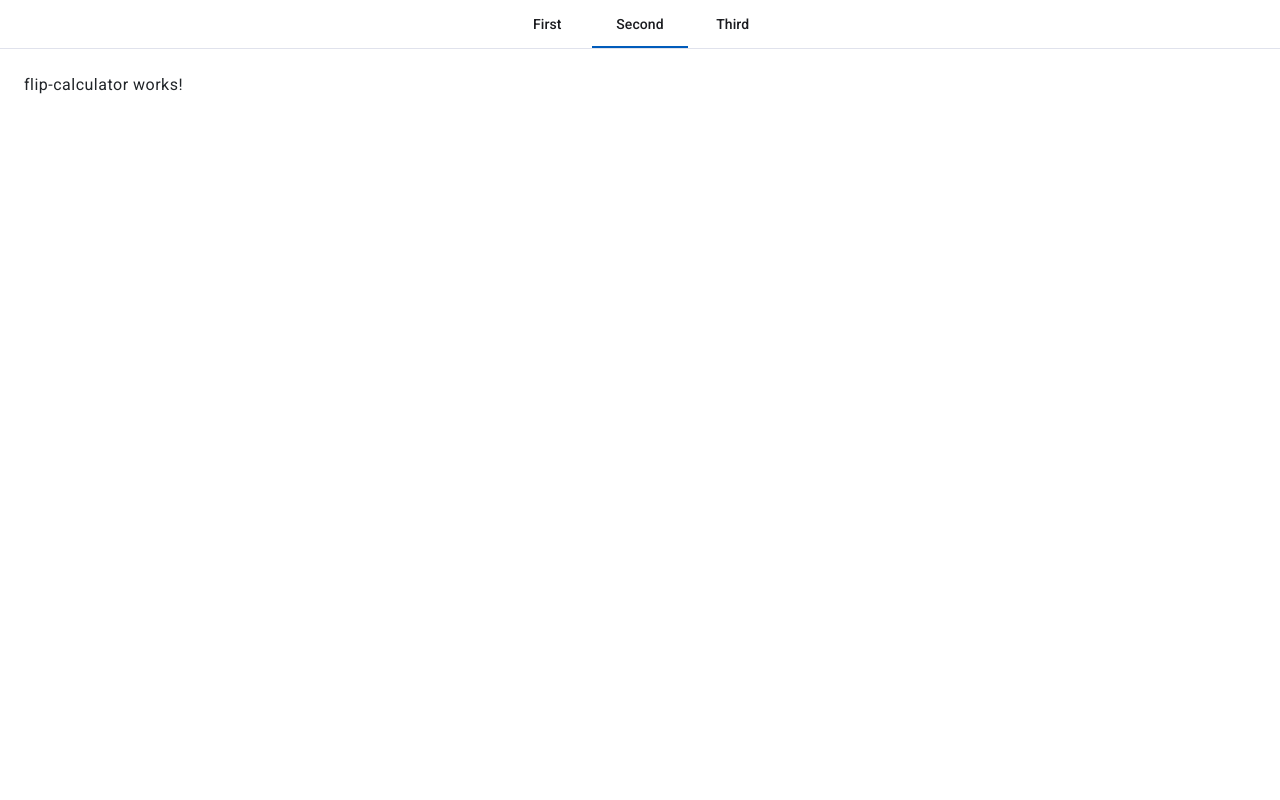
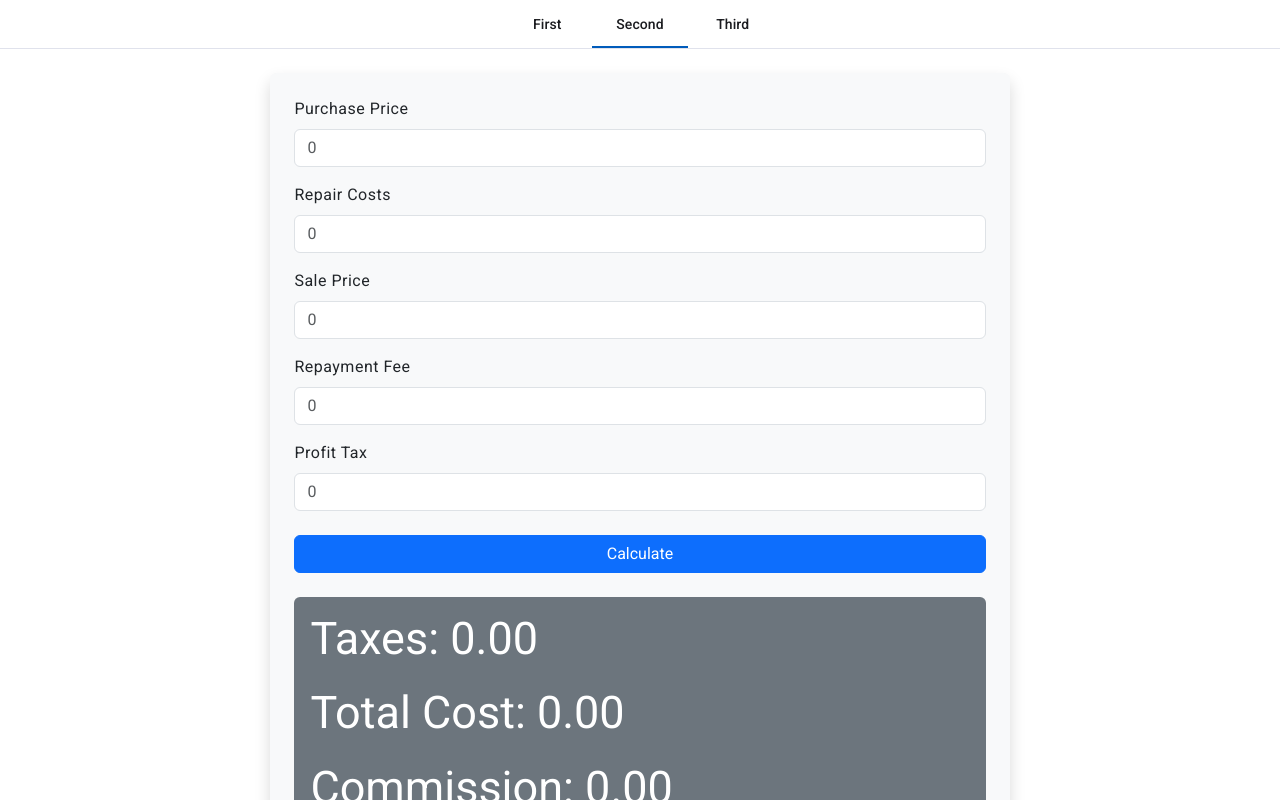
Before and after one commit to danielyordanov07/real_estate_calculator, an Angular app in the folder real_estate_calculator/: page / in a window 1280 px wide. Both pictures are taken after a click on the tab "Second". Shown: the top 800 px of the page. Built offline with nearby package versions, Linux system fonts and the light colour scheme.

Commit message:
finished both basic calculators

```diff
--- a/real_estate_calculator/src/app/components/calculator/calculator.component.css
+++ b/real_estate_calculator/src/app/components/calculator/calculator.component.css
@@ -1,5 +1,3 @@
-@import url('https://cdn.jsdelivr.net/npm/bootstrap@5.3.0-alpha3/dist/css/bootstrap.min.css');
-
 @media screen and (min-width: 1080px) {
     #calculator-container {
         width: 60%;
--- a/real_estate_calculator/src/app/components/calculator/calculator.component.html
+++ b/real_estate_calculator/src/app/components/calculator/calculator.component.html
@@ -4,6 +4,7 @@
       <label for="salePriceInput" class="form-label">Sale Price</label>
       <input id="salePriceInput" type="number"
       class="form-control"
+      placeholder="0"
       [(ngModel)]="inputs.salePrice"
       (input)="calculateResults()">
     </div>
@@ -12,20 +13,25 @@
       <label for="repairCostsInput" class="form-label">Repair Costs</label>
       <input id="repairCostsInput" type="number"
         class="form-control"
+        placeholder="0"
         [(ngModel)]="inputs.repairCosts"
         (input)="calculateResults()">
     </div>
 
     <div class="mb-3">
       <label for="aprInput" class="form-label">APR%</label>
-      <input id="aprInput" type="number" class="form-control"
+      <input id="aprInput" type="number"
+        class="form-control"
+        placeholder="0"
         [(ngModel)]="inputs.apr"
         (input)="calculateResults()">
     </div>
 
     <div class="mb-3">
       <label for="loanYearsInput" class="form-label">Loan Years</label>
-      <input id="loanYearsInput" type="number" class="form-control"
+      <input id="loanYearsInput" type="number"
+        class="form-control"
+        placeholder="0"
         [(ngModel)]="inputs.loanYears"
         (input)="calculateResults()">
     </div>
--- a/real_estate_calculator/src/app/components/calculator/calculator.component.ts
+++ b/real_estate_calculator/src/app/components/calculator/calculator.component.ts
@@ -1,25 +1,24 @@
+import { Component } from '@angular/core';
 import { CommonModule } from '@angular/common';
-import { Component, OnInit } from '@angular/core';
 import { FormsModule, ReactiveFormsModule } from '@angular/forms';
-import { MainCalculatorInputModel } from '../../models/main-calculator-input';
-import { MainCalculatorResultModel } from '../../models/main-calculator-result';
-import { MatInputModule} from '@angular/material/input';
+import { MainCalculatorInputModel } from '../../models/main-calculator-model/main-calculator-input';
+import { MainCalculatorResultModel } from '../../models/main-calculator-model/main-calculator-result';
 
 @Component({
   selector: 'calculator',
   templateUrl: './calculator.component.html',
   styleUrl: './calculator.component.css',
   standalone: true,
-  imports: [FormsModule, ReactiveFormsModule, CommonModule, MatInputModule]
+  imports: [FormsModule, ReactiveFormsModule, CommonModule]
 })
 export class MainCalculatorComponent {
-  inputs: MainCalculatorInputModel = {
-    salePrice: 0,
-    repairCosts: 0,
-    apr: 0,
-    loanYears: 0
+  public inputs: MainCalculatorInputModel = {
+    salePrice: null,
+    repairCosts: null,
+    apr: null,
+    loanYears: null
   };
-  results: MainCalculatorResultModel = {
+  public results: MainCalculatorResultModel = {
     purchaseCosts: 0,
     credit: 0,
     monthlyRate: 0,
@@ -28,11 +27,11 @@ export class MainCalculatorComponent {
   };
 
   public calculateResults(): void {
-    this.results.purchaseCosts = this.inputs.salePrice * 1.07;
-    this.results.credit = this.results.purchaseCosts + this.inputs.repairCosts;
+    this.results.purchaseCosts = (this.inputs.salePrice ?? 0) * 1.07;
+    this.results.credit = this.results.purchaseCosts + (this.inputs.repairCosts ?? 0);
 
-    this.results.monthlyRate = (this.inputs.apr / 100) / 12;;
-    this.results.months = this.inputs.loanYears * 12;
+    this.results.monthlyRate = ((this.inputs.apr ?? 0) / 100) / 12;;
+    this.results.months = (this.inputs.loanYears ?? 0) * 12;
 
     if (this.results.monthlyRate > 0) {
       this.results.monthlyPayment = this.results.credit *
--- a/real_estate_calculator/src/app/components/flip-calculator/flip-calculator.component.css
+++ b/real_estate_calculator/src/app/components/flip-calculator/flip-calculator.component.css
@@ -0,0 +1,5 @@
+@media screen and (min-width: 1080px) {
+    #calculator-container {
+        width: 60%;
+    }
+}
--- a/real_estate_calculator/src/app/components/flip-calculator/flip-calculator.component.html
+++ b/real_estate_calculator/src/app/components/flip-calculator/flip-calculator.component.html
@@ -1 +1,59 @@
-<p>flip-calculator works!</p>
+<div id="calculator-container" class="container bg-light p-4 rounded shadow">
+  <section class="mb-4">
+    <div class="mb-3">
+      <label for="purchasePriceInput" class="form-label">Purchase Price</label>
+      <input id="purchasePriceInput" type="number"
+        class="form-control"
+        placeholder="0"
+        [(ngModel)]="inputs.purchasePrice"
+        (input)="calculateResults()">
+    </div>
+
+    <div class="mb-3">
+      <label for="repairCostsInput" class="form-label">Repair Costs</label>
+      <input id="repairCostsInput" type="number"
+        class="form-control"
+        placeholder="0"
+        [(ngModel)]="inputs.repairCosts"
+        (input)="calculateResults()">
+    </div>
+
+    <div class="mb-3">
+      <label for="salePriceInput" class="form-label">Sale Price</label>
+      <input id="salePriceInput" type="number"
+        class="form-control"
+        placeholder="0"
+        [(ngModel)]="inputs.salePrice"
+        (input)="calculateResults()">
+    </div>
+
+    <div class="mb-3">
+      <label for="repaymentFeeInput" class="form-label">Repayment Fee</label>
+      <input id="repaymentFeeInput" type="number"
+        class="form-control"
+        placeholder="0"
+        [(ngModel)]="inputs.repaymentFee"
+        (input)="calculateResults()">
+    </div>
+
+    <div class="mb-3">
+      <label for="profitTaxInput" class="form-label">Profit Tax</label>
+      <input id="profitTaxInput" type="number"
+        class="form-control"
+        placeholder="0"
+        [(ngModel)]="inputs.profitTax"
+        (input)="calculateResults()">
+    </div>
+  </section>
+
+  <div class="text-center">
+    <button id="calculateButton" (click)="calculateResults()" class="btn btn-primary w-100">Calculate</button>
+  </div>
+
+  <div id="resultDiv" class="mt-4 p-3 bg-secondary text-white rounded">
+    <h2>Taxes: {{ results.taxes | number : '1.2-2' }}</h2>
+    <h2>Total Cost: {{ results.totalCost | number : '1.2-2' }}</h2>
+    <h2>Commission: {{ results.commission | number : '1.2-2' }}</h2>
+    <h2>Profit (EUR): {{ results.profitEUR | number : '1.2-2' }}</h2>
+    <h2>Profit (BGN): {{ results.profitBGN | number : '1.2-2' }}</h2>
+  </div>
--- a/real_estate_calculator/src/app/components/flip-calculator/flip-calculator.component.ts
+++ b/real_estate_calculator/src/app/components/flip-calculator/flip-calculator.component.ts
@@ -1,14 +1,52 @@
 import { Component } from '@angular/core';
 import { CommonModule } from '@angular/common';
-import { MatInputModule } from '@angular/material/input';
+import { FormsModule, ReactiveFormsModule } from '@angular/forms';
+import { FlipCalculatorInputModel } from "../../models/flip-calculator-model/flip-calculator-inputs"
+import { FlipCalculatorResultModel } from '../../models/flip-calculator-model/flip-calculator-result';
 
 @Component({
   selector: 'flip-calculator',
   standalone: true,
-  imports: [CommonModule, MatInputModule],
+  imports: [CommonModule, FormsModule, ReactiveFormsModule],
   templateUrl: './flip-calculator.component.html',
   styleUrl: './flip-calculator.component.css'
 })
 export class FlipCalculatorComponent {
+  public inputs: FlipCalculatorInputModel = {
+    purchasePrice: null,
+    repairCosts: null,
+    salePrice: null,
+    repaymentFee: null,
+    profitTax: null
+  };
 
+  public results: FlipCalculatorResultModel = {
+    taxes: 0,
+    totalCost: 0,
+    commission: 0,
+    profitEUR: 0,
+    profitBGN: 0
+  };
+
+  public calculateResults() {
+    const purchase = (this.inputs.purchasePrice ?? 0) || 0;
+    const repair = (this.inputs.repairCosts ?? 0) || 0;
+    const sale = (this.inputs.salePrice ?? 0) || 0;
+    const repay = (this.inputs.repaymentFee ?? 0) || 0;
+    const taxProfit = (this.inputs.profitTax ?? 0) || 0;
+
+    const taxes = purchase * 0.07;
+    const totalCost = purchase + repair + taxes;
+    const commission = sale * 0.02;
+    const profitEUR = sale - repay - taxProfit - totalCost - commission;
+    const profitBGN = profitEUR * 1.95583;
+
+    this.results = {
+      taxes,
+      totalCost,
+      commission,
+      profitEUR,
+      profitBGN
+    };
+  }
 }
--- a/real_estate_calculator/src/app/components/main-tab/main-tab.component.css
+++ b/real_estate_calculator/src/app/components/main-tab/main-tab.component.css
@@ -1,3 +1,6 @@
+/* needed for all calculators */
+@import url('https://cdn.jsdelivr.net/npm/bootstrap@5.3.0-alpha3/dist/css/bootstrap.min.css');
+
 .tab-container {
     padding: 3vh;
 }
--- /dev/null
+++ b/real_estate_calculator/src/app/models/flip-calculator-model/flip-calculator-inputs.ts
@@ -0,0 +1,7 @@
+export interface FlipCalculatorInputModel {
+  purchasePrice: number | null;
+  repairCosts: number | null;
+  salePrice: number | null;
+  repaymentFee: number | null;
+  profitTax: number | null;
+}
--- /dev/null
+++ b/real_estate_calculator/src/app/models/flip-calculator-model/flip-calculator-result.ts
@@ -0,0 +1,7 @@
+export interface FlipCalculatorResultModel {
+  taxes: number;
+  totalCost: number;
+  commission: number;
+  profitEUR: number;
+  profitBGN: number;
+}
--- a/real_estate_calculator/src/app/models/main-calculator-input.ts
+++ /dev/null
@@ -1,6 +0,0 @@
-export interface MainCalculatorInputModel {
-  salePrice: number;
-  repairCosts: number;
-  apr: number;
-  loanYears: number
-}
--- /dev/null
+++ b/real_estate_calculator/src/app/models/main-calculator-model/main-calculator-input.ts
@@ -0,0 +1,6 @@
+export interface MainCalculatorInputModel {
+  salePrice: number | null;
+  repairCosts: number | null;
+  apr: number | null;
+  loanYears: number | null;
+}
```
Also changed, not shown: real_estate_calculator/src/app/models/main-calculator-model/main-calculator-result.ts (renamed from real_estate_calculator/src/app/models/main-calculator-result.ts). Lines whose indentation alone changed are shown as unchanged.
